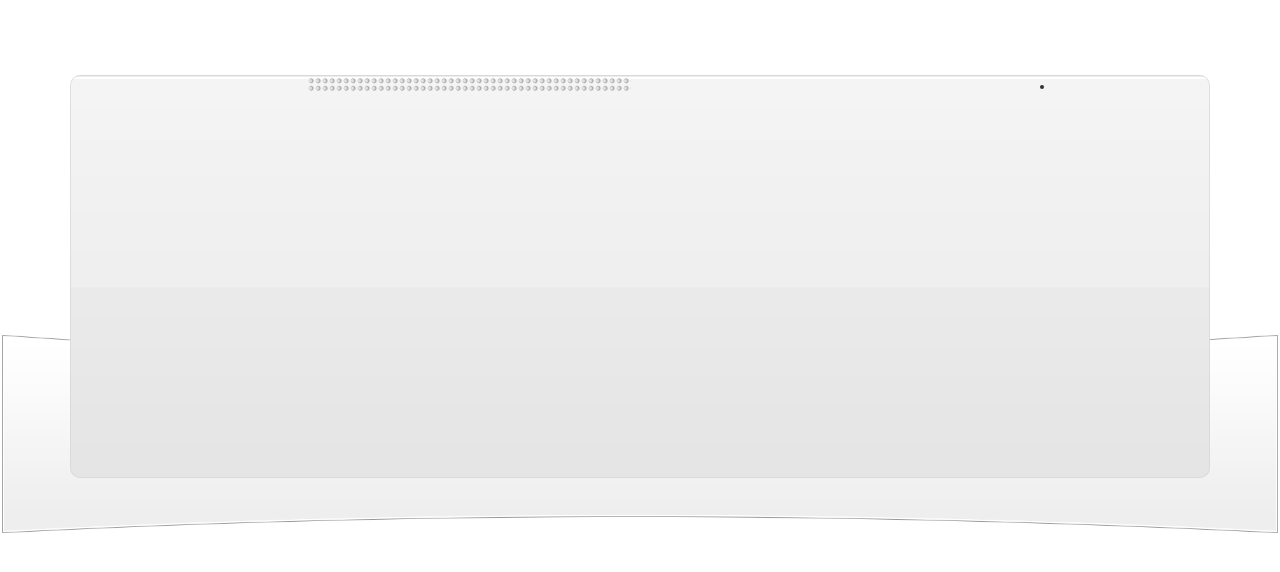
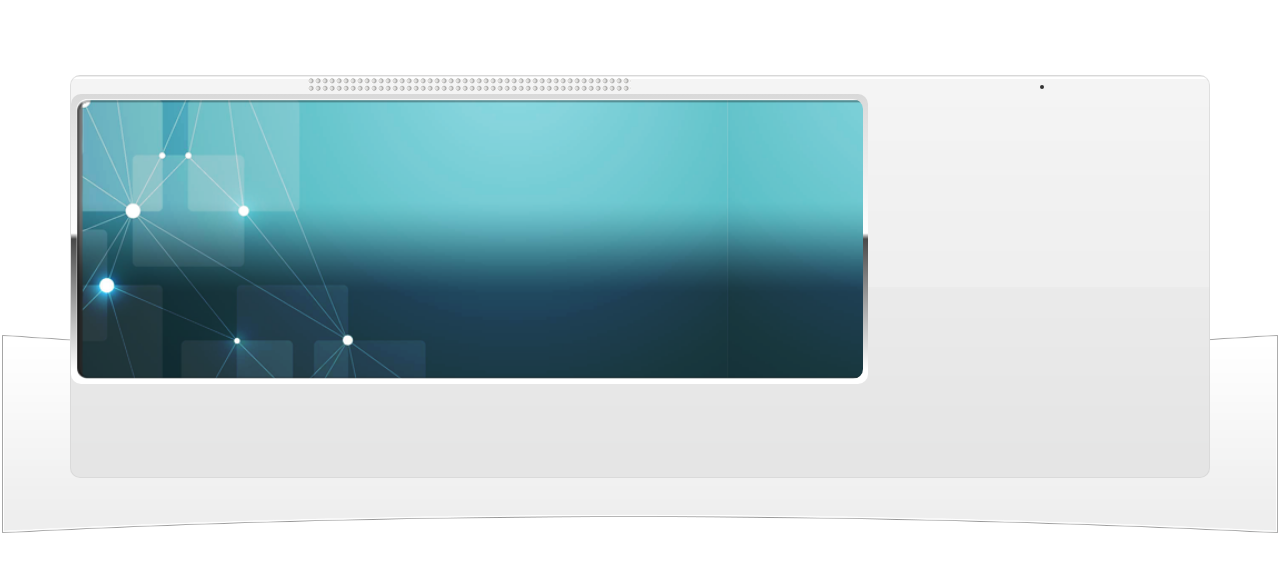
Before and after one commit to artemsky/evart-radio-chat, a website: page src/index.html in a window 1280 px wide. Drawn offline with nearby package versions, Linux system fonts and the light colour scheme; files that its build step writes are made by us from their sources; files whose address does not match are found by name.

Commit message:
add display

```diff
--- a/src/scss/header.scss
+++ b/src/scss/header.scss
@@ -31,7 +31,49 @@ header{
             background-image: url(../img/dots.png);
             width: 323px;
             height: 18px;
+        }
 
+        .evart-display {
+            width: 100%;
+            flex: 3;
+            position: relative;
+            border: 5px solid transparent;
+            display: flex;
+            flex-flow: column wrap;
+            &:before{
+                content: '';
+                background: linear-gradient(to top, #ffffff 5%, #494949 50%, #ffffff 52%, #d9d9d9 100%);
+                position: absolute;
+                top: -5px;
+                bottom: -5px;
+                left: -5px;
+                right: -5px;
+                border-radius: 10px;
+            }
+            &:after{
+                content: '';
+                position: absolute;
+                top: 0;
+                bottom: 0;
+                left: 0;
+                right: 0;
+                border-radius: 10px;
+                background-image: url(../img/display.png);
+                background-size: cover;
+            }
+            .evart-logo{
+                background-image: url(../img/logo.png);
+                align-self: flex-end;
+                z-index: 1;
+                width: 100%;
+                background-repeat: no-repeat;
+                background-position: right bottom;
+            }
+        }
+
+        .evart-controls{
+            width: 100%;
+            flex: 1;
         }
     }
     .evart-playlist{
```
Also changed, not shown: dist/css/main.css, dist/img/display.png (added), dist/img/logo.png (added), src/img/display.png (added), src/img/logo.png (added), 1 other file.
